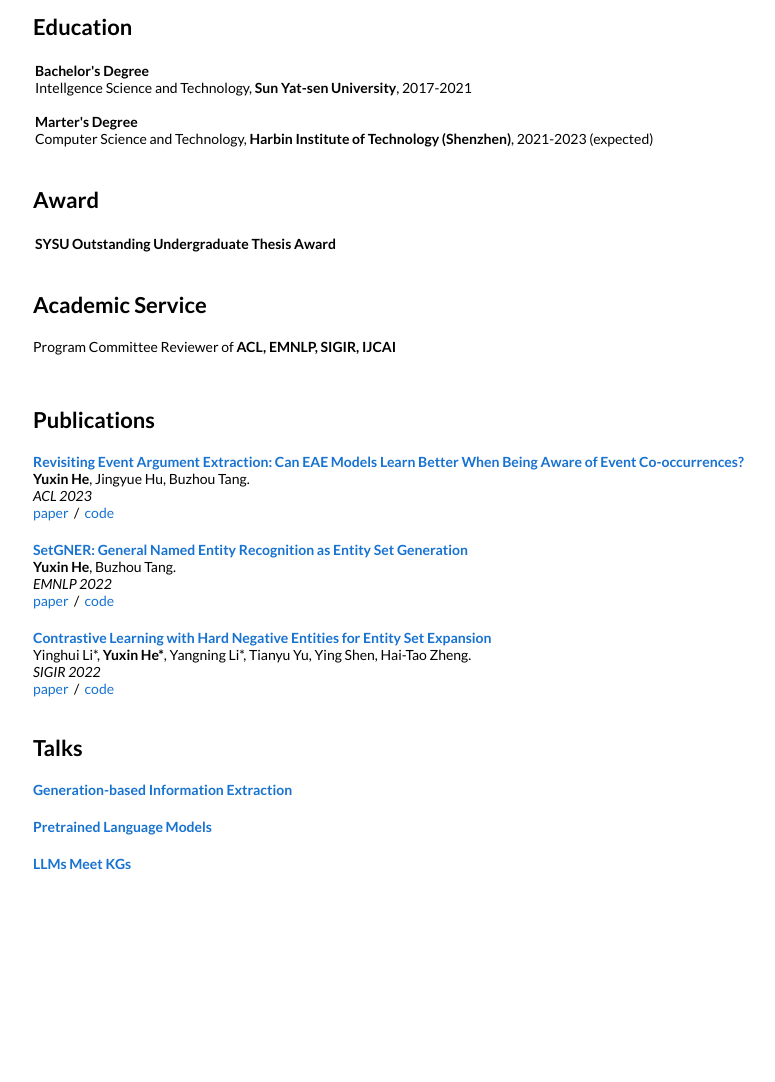
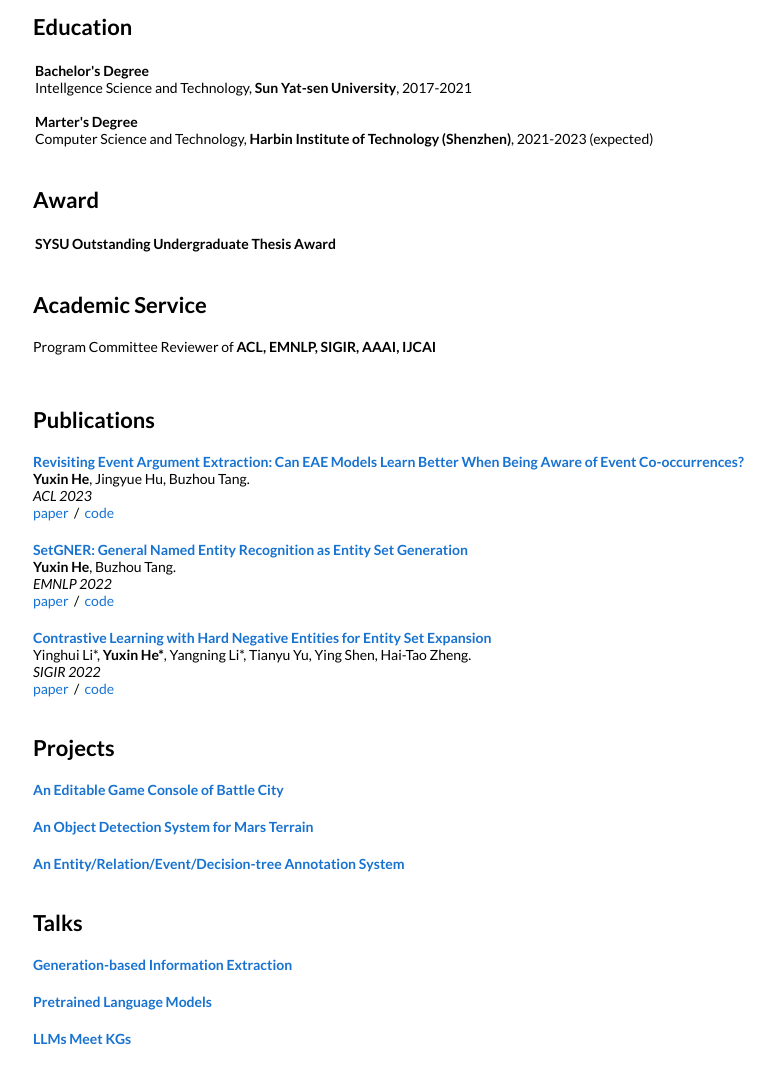
Before and after one commit to Stardust-hyx/Stardust-hyx.github.io, a plain HTML site: page index.html in a window 1280 px wide. Shown: the part 288-1370 px from the top of the page, without its empty margins (217-992 px from the left). Before the commit the page ends 1195 px from the top, so only its background shows below. Drawn offline with Linux system fonts and the light colour scheme.

Commit message:
Update index.html

```diff
--- a/index.html
+++ b/index.html
@@ -168,7 +168,7 @@
           <tr>
             <td width="90%" valign="center">
               <p>
-                Program Committee Reviewer of <papertitle>ACL, EMNLP, SIGIR, IJCAI</papertitle>
+                Program Committee Reviewer of <papertitle>ACL, EMNLP, SIGIR, AAAI, IJCAI</papertitle>
               </p>
               <br>
             </td>
@@ -236,6 +236,42 @@
         <table width="100%" align="center" border="0" cellspacing="0" cellpadding="10">
           <tr>
             <td width="100%" valign="middle">
+              <heading><b>Projects</b></heading>
+            </td>
+          </tr>
+        </table>
+
+        <table width="100%" align="center" border="0" cellspacing="0" cellpadding="10">
+        <tr onmouseout="portrait_stop()" onmouseover="portrait_start()">
+          <td valign="top" width="95%">
+            <a href="https://github.com/Stardust-hyx/tank_game_on_stm32">
+              <papertitle>An Editable Game Console of Battle City</papertitle>
+            </a>
+          </td>
+        </tr>
+
+        <table width="100%" align="center" border="0" cellspacing="0" cellpadding="10">
+        <tr onmouseout="portrait_stop()" onmouseover="portrait_start()">
+          <td valign="top" width="95%">
+            <a href="https://github.com/Stardust-hyx/Stardust-hyx.github.io/raw/main/assets/slides/Pretrained_Language_Models.pptx">
+              <papertitle>An Object Detection System for Mars Terrain</papertitle>
+            </a>
+          </td>
+        </tr>
+
+        <table width="100%" align="center" border="0" cellspacing="0" cellpadding="10">
+        <tr onmouseout="portrait_stop()" onmouseover="portrait_start()">
+          <td valign="top" width="95%">
+            <a href="https://gitee.com/hit-cmed-ann/cmed-annotation-tools">
+              <papertitle>An Entity/Relation/Event/Decision-tree Annotation System</papertitle>
+            </a>
+          <br>
+          <br>
+        </tr>
+
+        <table width="100%" align="center" border="0" cellspacing="0" cellpadding="10">
+          <tr>
+            <td width="100%" valign="middle">
               <heading><b>Talks</b></heading>
             </td>
           </tr>
```
